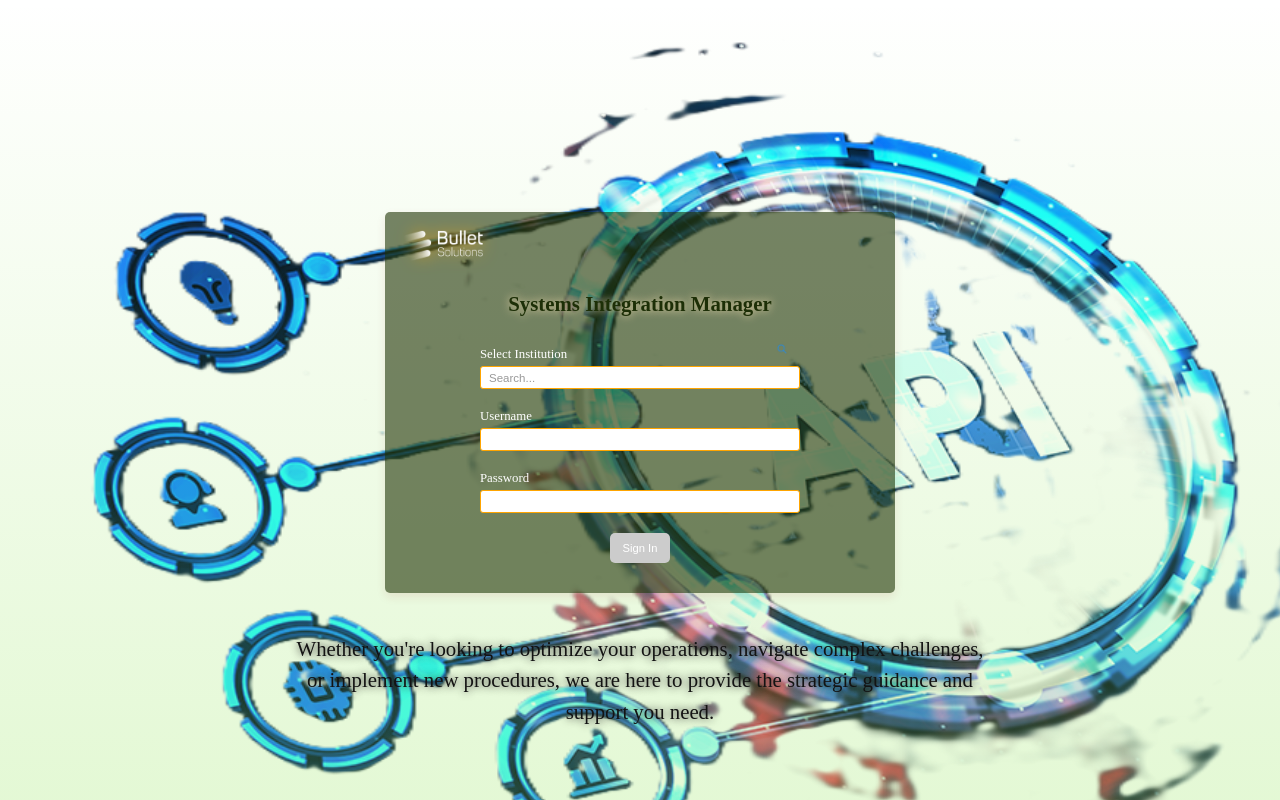
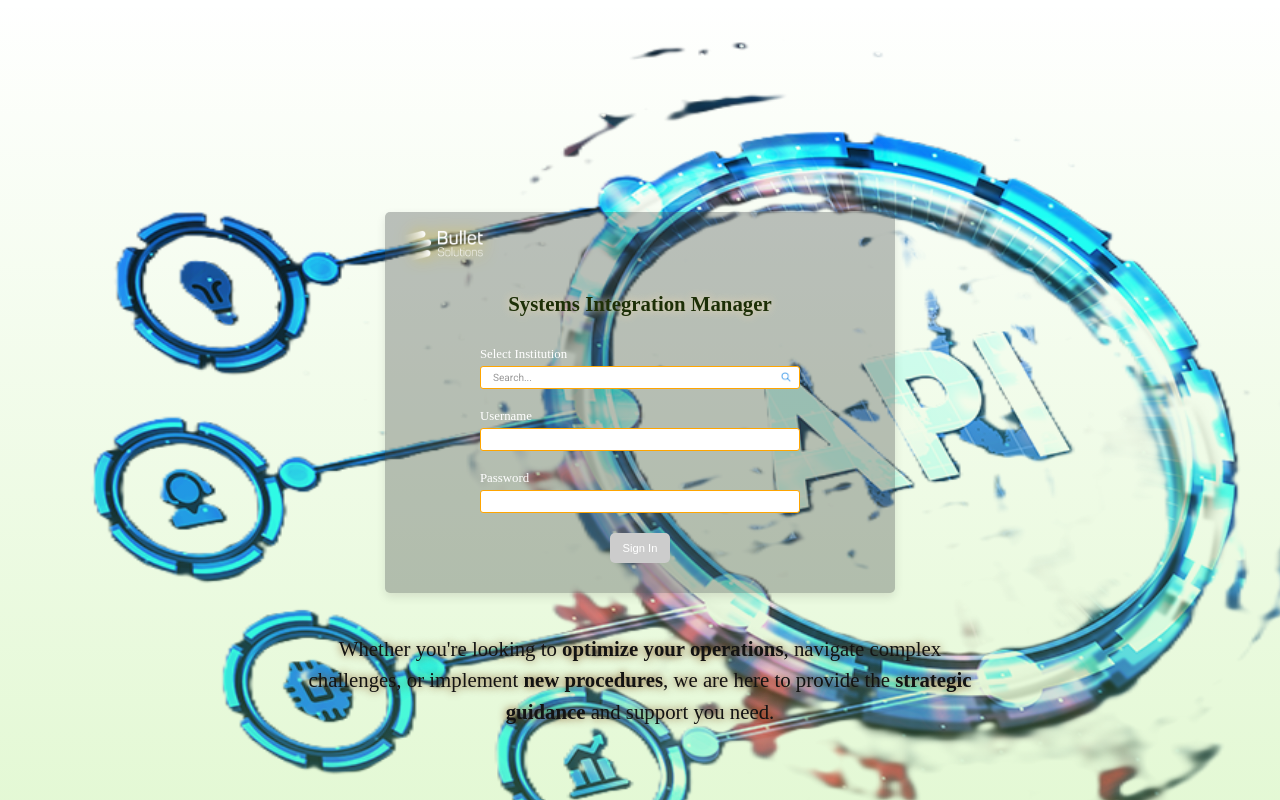
Before and after one commit to CsScripting/FRONT_END_SIM, an Angular app: page /login in a window 1280 px wide. Built offline with nearby package versions, Linux system fonts and the light colour scheme.

Commit message:
component_login_css_html

```diff
--- a/src/app/features/auth/login/login.html
+++ b/src/app/features/auth/login/login.html
@@ -25,6 +25,6 @@
     </form>
   </div>
   <div class="login-info">
-    <p>Whether you're looking to optimize your operations, navigate complex challenges, or implement new procedures, we are here to provide the strategic guidance and support you need.</p>
+    <p>Whether you're looking to <strong>optimize your operations</strong>, navigate complex challenges, or implement <strong>new procedures</strong>, we are here to provide the <strong>strategic guidance</strong> and support you need.</p>
   </div>
 </div>
--- a/src/app/features/auth/login/login.scss
+++ b/src/app/features/auth/login/login.scss
@@ -26,7 +26,7 @@
     color: #131313;
     font-size: 1.3em;
     line-height: 1.5;
-    text-shadow: 0px 0px 8px rgb(37, 36, 35);
+    text-shadow: 0px 0px 8px rgb(115, 59, 2);
   }
 }
 
@@ -37,12 +37,12 @@
   /* left: calc(59% + 80px); */
   /* right: clamp(50px, 8%, 200px); */
   /* transform: translateY(-50%); */
-  background-color: rgba(31, 50, 4, 0.601);
+  background-color: rgba(70, 74, 74, 0.349);
   padding: 5px;
   padding-bottom: 30px;
   padding-top: 50px;
   border-radius: 5px;
-  box-shadow: 0 4px 10px rgba(155, 27, 27, 0.1);
+  box-shadow: 0 4px 10px rgba(23, 1, 1, 0.1);
   width: 100%;
   max-width: 500px;
   min-width: 300px; /* Fixed minimum width for the login card */
@@ -73,7 +73,7 @@
       max-width: 80px; /* Adjust as needed */
       height: auto;
       /* margin-bottom: 15px; */
-      filter: drop-shadow(0px 0px 8px orange);
+      filter: drop-shadow(0px 0px 8px rgb(240, 199, 15));
     }
   }
 
@@ -102,11 +102,12 @@
     input[type="text"],
     input[type="password"] {
       width: 100%;
-      padding: 3px 8px; /* Reduced vertical padding */
+      padding: 4px 12px;
       border: 1px solid orange;
       border-radius: 3px;
       box-sizing: border-box;
-      font-size: 0.8em;
+      font-size: 0.7em;
+      font-family: 'Roboto', sans-serif;
 
       &::placeholder {
         font-size: 0.9em;
@@ -121,8 +122,8 @@
 
     .search-icon {
       position: absolute;
-      right: 12px;
-      top: 7%;
+      right: 8px;
+      top: 72%;
       transform: translateY(-50%);
       display: flex;
       align-items: center;
--- a/src/index.html
+++ b/src/index.html
@@ -6,6 +6,9 @@
   <base href="/">
   <meta name="viewport" content="width=device-width, initial-scale=1">
   <link rel="icon" type="image/x-icon" href="favicon.ico">
+  <link rel="preconnect" href="https://fonts.googleapis.com">
+  <link rel="preconnect" href="https://fonts.gstatic.com" crossorigin>
+  <link href="https://fonts.googleapis.com/css2?family=Roboto:wght@400;500&display=swap" rel="stylesheet">
 </head>
 <body>
   <app-root></app-root>
```
